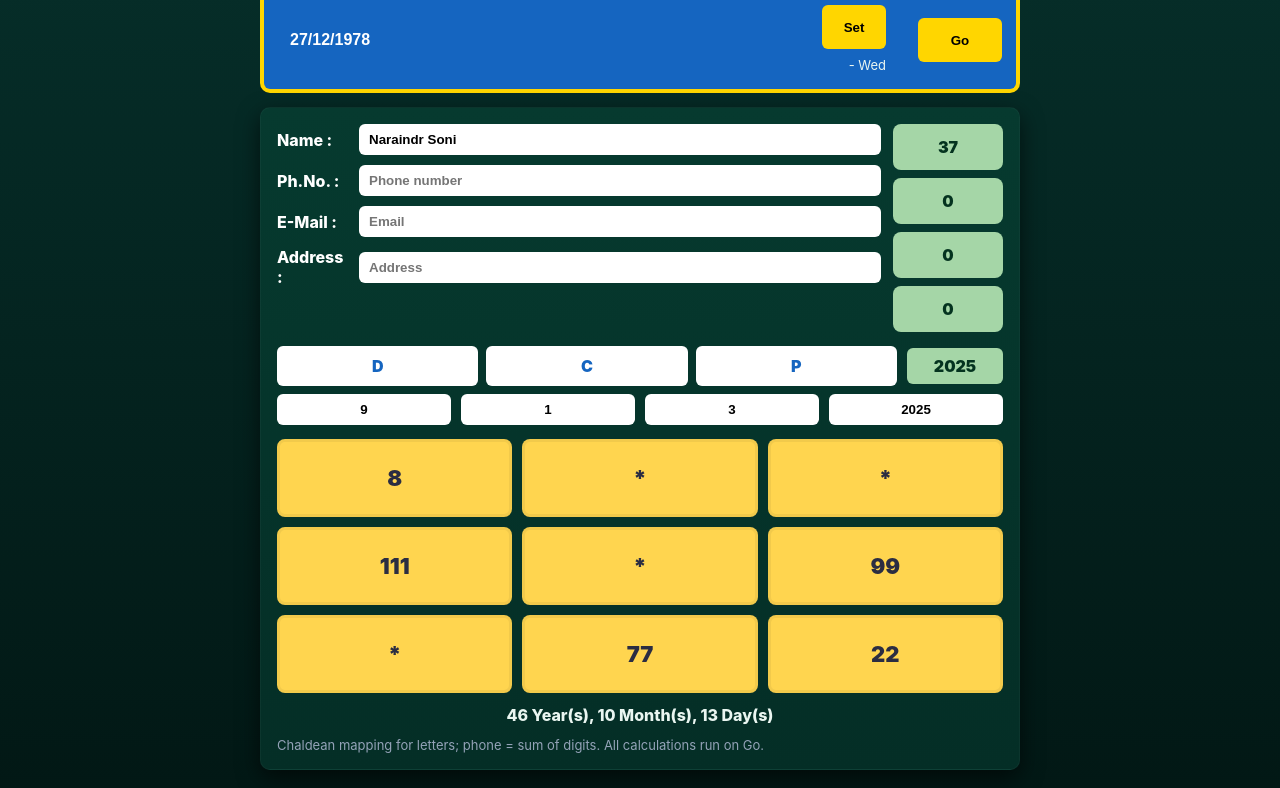
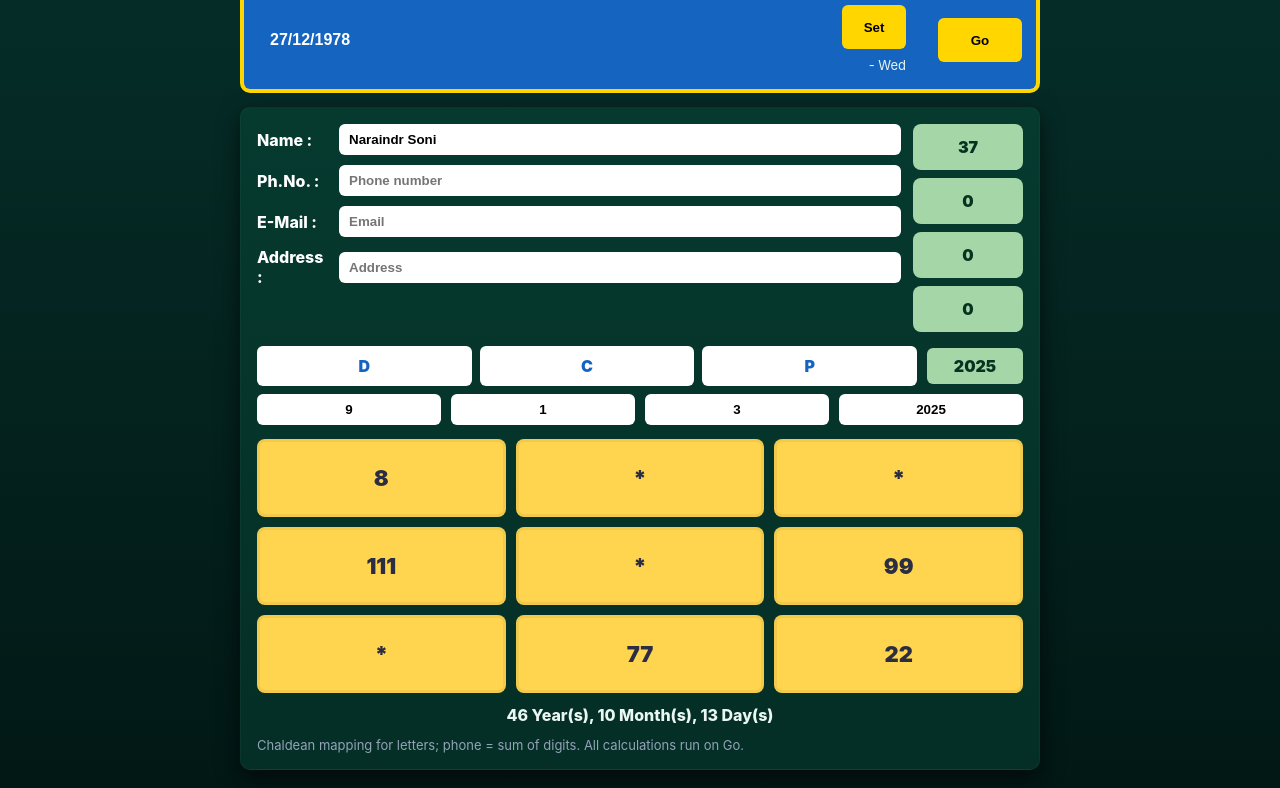
Before and after one commit to rish999soni/numero, a plain HTML site: page index.html in a window 1280 px wide. Shown: the part 89-877 px from the top of the page. Drawn offline with Linux system fonts and the light colour scheme.

Commit message:
Update index.html

```diff
--- a/index.html
+++ b/index.html
@@ -3,7 +3,7 @@
 <head>
 <meta charset="utf-8" />
 
-  <meta name="viewport" content="width=device-width, initial-scale=1.0">
+  <meta name="viewport" content="width=device-width, initial-scale=1">
 
 <title>Numerologyist</title>
 <style>
@@ -25,7 +25,7 @@
     justify-content:center;
     padding:18px;
   }
-  .container{ width:100%; max-width:760px; }
+  .container{ width:100%; max-width:800px; }
 
   /* header */
   .top-row{ display:flex; align-items:center; gap:12px; padding:10px; background:#0d1720; border-radius:10px 10px 0 0;}
```
